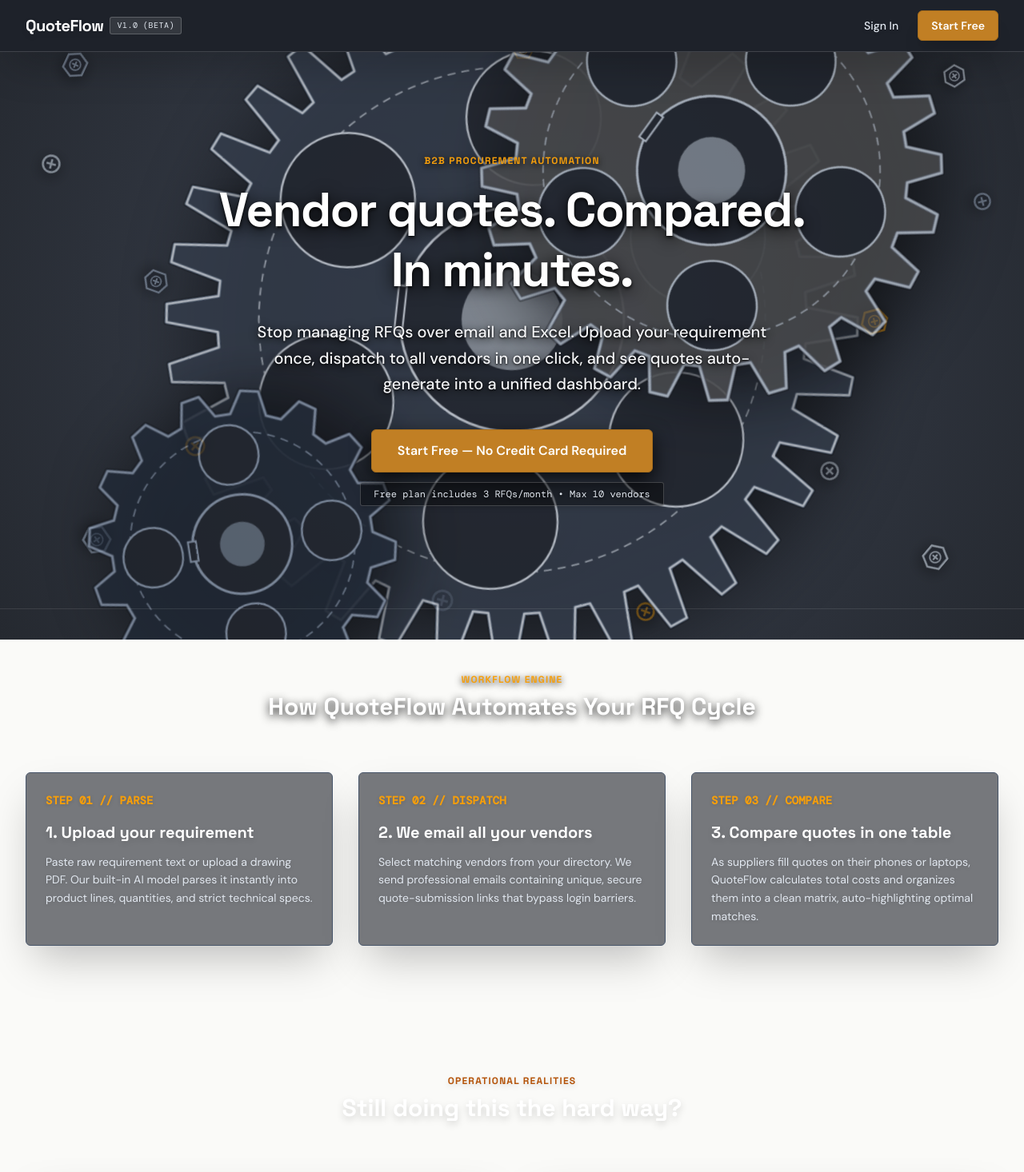
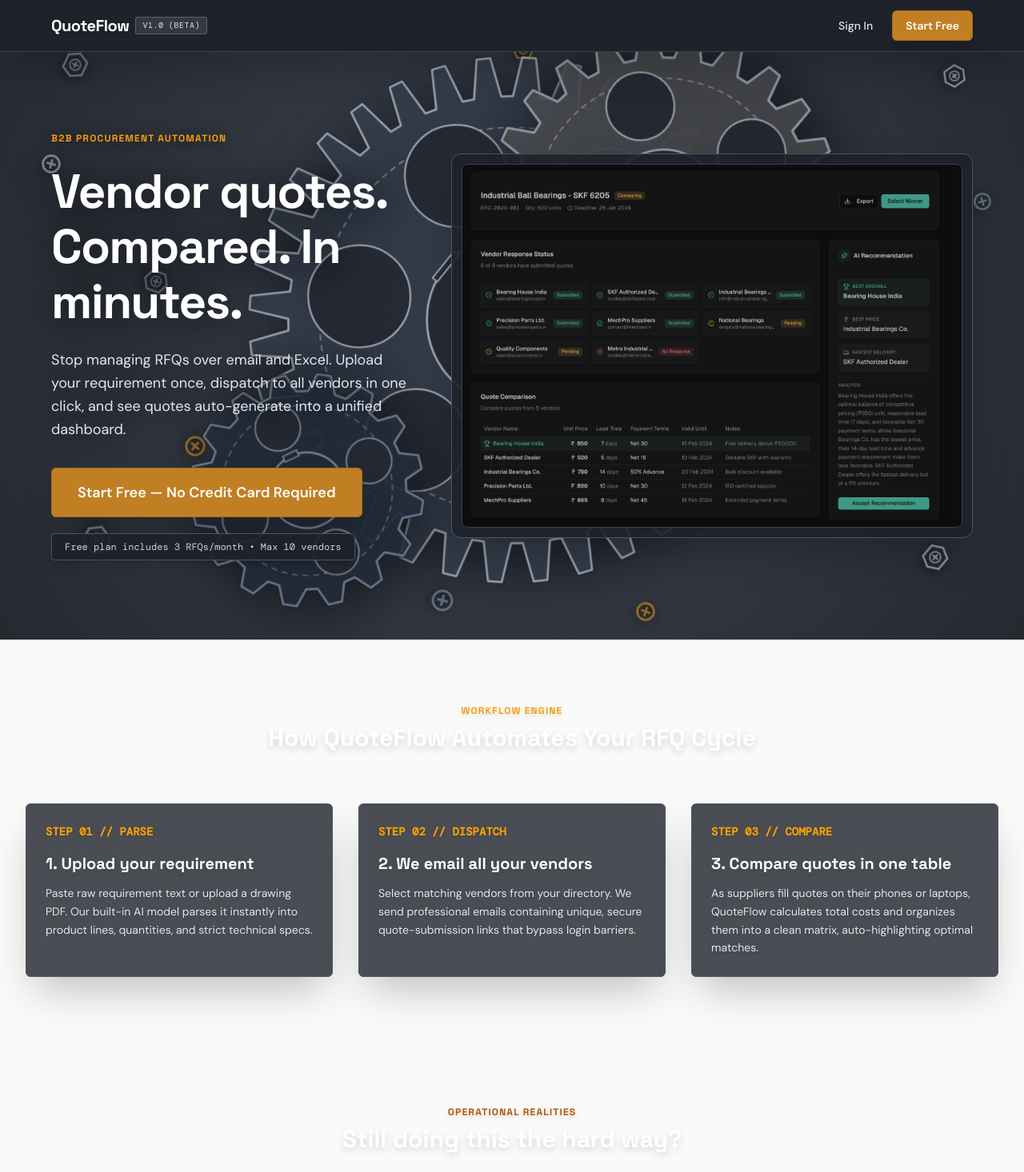
Before and after one commit to jatin02k/QuoteFlow, a Next.js app: page / in a window 1280 px wide. Shown: the top 1466 px of the page at 80% size. Built offline with nearby package versions, Linux system fonts and the light colour scheme.

Commit message:
update: hero section

```diff
--- a/src/app/page.tsx
+++ b/src/app/page.tsx
@@ -7,9 +7,9 @@
       {/* Iron Gray Industrial Background with CAD Gears & Scattered Screws */}
       <IndustrialBackground />
 
-      {/* 1. NAVBAR - Solid Opaque Bar (Gears not visible behind it) */}
+      {/* 1. NAVBAR - Solid Opaque Bar */}
       <nav className="border-b border-white/15 bg-[#1E222A] sticky top-0 z-50 shadow-2xl">
-        <div className="max-w-7xl mx-auto px-4 sm:px-6 lg:px-8 h-16 flex items-center justify-between">
+        <div className="w-full px-6 sm:px-12 lg:px-16 h-16 flex items-center justify-between">
           <div className="flex items-center gap-2">
             <span className="font-heading font-bold text-xl tracking-tight text-white drop-shadow-md">
               QuoteFlow
@@ -36,29 +36,57 @@
         </div>
       </nav>
 
-      {/* 2. HERO SECTION - Crisp Text Shadows */}
-      <header className="border-b border-white/10 bg-transparent py-24 lg:py-32">
-        <div className="max-w-4xl mx-auto text-center px-4 sm:px-6 lg:px-8">
-          <span className="text-xs uppercase font-heading font-bold tracking-widest text-[#F59E0B] mb-4 block [text-shadow:_0_2px_8px_rgba(0,0,0,0.95)]">
+      {/* 2. HERO SECTION - Full Viewport Height (100vh) & Uncropped Dashboard Image */}
+      <header className="border-b border-white/10 bg-transparent relative overflow-hidden min-h-[calc(100vh-64px)] flex items-center py-8 lg:py-0">
+        <div className="w-full px-6 sm:px-12 lg:px-16">
+          <div className="grid grid-cols-1 lg:grid-cols-12 gap-8 lg:gap-12 items-center">
+
+            {/* Left Column: Integrated Hero Core Text */}
+            <div className="lg:col-span-5 text-left space-y-6 z-10">
+              <span className="text-xs uppercase font-heading font-bold tracking-widest text-[#F59E0B] block drop-shadow-[0_2px_10px_rgba(0,0,0,1)]">
                 B2B Procurement Automation
               </span>
-          <h1 className="font-heading text-4xl sm:text-5xl lg:text-6xl font-extrabold tracking-tight text-white mb-6 leading-tight [text-shadow:_0_4px_20px_rgba(0,0,0,0.95),_0_2px_4px_rgba(0,0,0,0.9)]">
-            Vendor quotes. Compared. <br className="hidden sm:inline" />In minutes.
+
+              <h1 className="font-heading text-4xl sm:text-5xl lg:text-6xl font-extrabold tracking-tight text-white leading-[1.15] drop-shadow-[0_4px_24px_rgba(0,0,0,0.95)]">
+                Vendor quotes. <br />
+                Compared. In minutes.
               </h1>
-          <p className="text-lg sm:text-xl text-[#F3F4F6] max-w-2xl mx-auto mb-10 leading-relaxed font-body font-medium [text-shadow:_0_2px_12px_rgba(0,0,0,0.95),_0_1px_3px_rgba(0,0,0,0.9)]">
+
+              <p className="text-base sm:text-lg text-[#E2E8F0] font-body leading-relaxed max-w-xl font-normal drop-shadow-[0_2px_16px_rgba(0,0,0,0.95)]">
                 Stop managing RFQs over email and Excel. Upload your requirement once, dispatch to all vendors in one click, and see quotes auto-generate into a unified dashboard.
               </p>
-          <div className="flex flex-col items-center justify-center gap-3">
+
+              {/* Action Button & Plan Subtext */}
+              <div className="pt-2 space-y-4">
+                <div>
                   <Link
                     href="/login?signup=true"
-              className="bg-accent hover:bg-accent-hover text-white text-base font-bold px-8 py-3.5 rounded-md border border-accent-hover transition-colors w-full sm:w-auto shadow-[0_10px_25px_rgba(0,0,0,0.8)]"
+                    className="inline-block bg-accent hover:bg-accent-hover text-white text-base sm:text-lg font-bold px-8 py-4 rounded-md border border-accent-hover transition-colors shadow-2xl text-center"
                     style={{ borderRadius: '6px' }}
                   >
                     Start Free — No Credit Card Required
                   </Link>
-            <span className="text-xs font-mono text-[#E2E8F0] bg-black/40 px-4 py-1.5 rounded-sm border border-white/20 shadow-md [text-shadow:_0_1px_4px_rgba(0,0,0,0.9)]">
+                </div>
+
+                <div className="pt-1">
+                  <span className="text-xs font-mono text-[#CBD5E1] bg-[#1E222A]/90 px-4 py-2 rounded border border-[#475569] shadow-lg inline-block">
                     Free plan includes 3 RFQs/month • Max 10 vendors
                   </span>
+                </div>
+              </div>
+            </div>
+
+            {/* Right Side Image: Fully Visible, Uncropped Dashboard Screenshot */}
+            <div className="lg:col-span-7 w-full flex items-center justify-end z-10">
+              <div className="w-full max-w-3xl bg-[#1E222A]/90 p-2 sm:p-3 border border-[#475569] rounded-xl shadow-2xl">
+                <img
+                  src="/hero-dashboard.png"
+                  alt="QuoteFlow Live Vendor Quote Comparison Dashboard"
+                  className="w-full h-auto max-h-[78vh] object-contain rounded-lg border border-[#334155]"
+                />
+              </div>
+            </div>
+
           </div>
         </div>
       </header>
@@ -67,17 +95,17 @@
       <section className="py-20 border-b border-white/10 bg-transparent">
         <div className="max-w-7xl mx-auto px-4 sm:px-6 lg:px-8">
           <div className="text-center mb-16">
-            <span className="text-xs uppercase font-heading font-bold tracking-widest text-[#F59E0B] mb-2 block [text-shadow:_0_2px_8px_rgba(0,0,0,0.9)]">
+            <span className="text-xs uppercase font-heading font-bold tracking-widest text-[#F59E0B] mb-2 block drop-shadow-md">
               Workflow Engine
             </span>
-            <h2 className="font-heading text-3xl font-extrabold text-white [text-shadow:_0_3px_12px_rgba(0,0,0,0.9)]">
+            <h2 className="font-heading text-3xl font-extrabold text-white drop-shadow-lg">
               How QuoteFlow Automates Your RFQ Cycle
             </h2>
           </div>
 
           <div className="grid grid-cols-1 md:grid-cols-3 gap-8">
             {/* Step 1 */}
-            <div className="border border-[#475569] hover:border-accent/60 p-6 bg-[#1E222A]/60 backdrop-blur-xs shadow-2xl transition-all flex flex-col justify-between" style={{ borderRadius: '6px' }}>
+            <div className="border border-[#475569] hover:border-accent/60 p-6 bg-[#1E222A]/80 backdrop-blur-xs shadow-2xl transition-all flex flex-col justify-between" style={{ borderRadius: '6px' }}>
               <div>
                 <span className="font-mono text-sm text-[#F59E0B] font-bold block mb-4 drop-shadow-sm">STEP 01 // PARSE</span>
                 <h3 className="font-heading text-xl font-bold text-white mb-3 drop-shadow-md">
@@ -90,7 +118,7 @@
             </div>
 
             {/* Step 2 */}
-            <div className="border border-[#475569] hover:border-accent/60 p-6 bg-[#1E222A]/60 backdrop-blur-xs shadow-2xl transition-all flex flex-col justify-between" style={{ borderRadius: '6px' }}>
+            <div className="border border-[#475569] hover:border-accent/60 p-6 bg-[#1E222A]/80 backdrop-blur-xs shadow-2xl transition-all flex flex-col justify-between" style={{ borderRadius: '6px' }}>
               <div>
                 <span className="font-mono text-sm text-[#F59E0B] font-bold block mb-4 drop-shadow-sm">STEP 02 // DISPATCH</span>
                 <h3 className="font-heading text-xl font-bold text-white mb-3 drop-shadow-md">
@@ -103,7 +131,7 @@
             </div>
 
             {/* Step 3 */}
-            <div className="border border-[#475569] hover:border-accent/60 p-6 bg-[#1E222A]/60 backdrop-blur-xs shadow-2xl transition-all flex flex-col justify-between" style={{ borderRadius: '6px' }}>
+            <div className="border border-[#475569] hover:border-accent/60 p-6 bg-[#1E222A]/80 backdrop-blur-xs shadow-2xl transition-all flex flex-col justify-between" style={{ borderRadius: '6px' }}>
               <div>
                 <span className="font-mono text-sm text-[#F59E0B] font-bold block mb-4 drop-shadow-sm">STEP 03 // COMPARE</span>
                 <h3 className="font-heading text-xl font-bold text-white mb-3 drop-shadow-md">
@@ -132,7 +160,7 @@
 
           <div className="grid grid-cols-1 lg:grid-cols-2 gap-8 items-stretch">
             {/* The Old Way */}
-            <div className="border border-status-error/50 bg-[#1E222A]/60 backdrop-blur-xs p-8 flex flex-col justify-between shadow-2xl" style={{ borderRadius: '6px' }}>
+            <div className="border border-status-error/50 bg-[#1E222A]/80 backdrop-blur-xs p-8 flex flex-col justify-between shadow-2xl" style={{ borderRadius: '6px' }}>
               <div>
                 <div className="flex items-center justify-between pb-4 border-b border-white/15 mb-6">
                   <h3 className="font-heading text-lg font-extrabold text-status-error uppercase tracking-wider drop-shadow-sm">
@@ -175,7 +203,7 @@
             </div>
 
             {/* The QuoteFlow Way */}
-            <div className="border-2 border-accent bg-[#1E222A]/60 backdrop-blur-xs p-8 flex flex-col justify-between shadow-2xl" style={{ borderRadius: '6px' }}>
+            <div className="border-2 border-accent bg-[#1E222A]/80 backdrop-blur-xs p-8 flex flex-col justify-between shadow-2xl" style={{ borderRadius: '6px' }}>
               <div>
                 <div className="flex items-center justify-between pb-4 border-b border-white/15 mb-6">
                   <h3 className="font-heading text-lg font-extrabold text-[#F59E0B] uppercase tracking-wider drop-shadow-sm">
@@ -234,7 +262,7 @@
 
           <div className="grid grid-cols-1 md:grid-cols-2 gap-8 items-stretch">
             {/* Free Tier */}
-            <div className="border border-[#475569] hover:border-white/40 bg-[#1E222A]/60 backdrop-blur-xs p-8 flex flex-col justify-between shadow-2xl" style={{ borderRadius: '6px' }}>
+            <div className="border border-[#475569] hover:border-white/40 bg-[#1E222A]/80 backdrop-blur-xs p-8 flex flex-col justify-between shadow-2xl" style={{ borderRadius: '6px' }}>
               <div>
                 <div className="mb-6">
                   <h3 className="font-heading text-lg font-bold text-[#E2E8F0] uppercase tracking-wider drop-shadow-sm">Free</h3>
@@ -277,7 +305,7 @@
             </div>
 
             {/* Pro Tier */}
-            <div className="border-2 border-accent bg-[#1E222A]/60 backdrop-blur-xs p-8 flex flex-col justify-between relative shadow-2xl" style={{ borderRadius: '6px' }}>
+            <div className="border-2 border-accent bg-[#1E222A]/80 backdrop-blur-xs p-8 flex flex-col justify-between relative shadow-2xl" style={{ borderRadius: '6px' }}>
               <div className="absolute top-0 right-8 transform -translate-y-1/2 bg-accent text-white px-3 py-0.5 text-[10px] font-mono uppercase tracking-wider rounded-sm font-bold border border-accent-hover shadow-md">
                 Recommended
               </div>
@@ -327,7 +355,7 @@
             </div>
           </div>
 
-          <div className="mt-8 p-4 border border-white/20 bg-[#1E222A]/60 text-center shadow-lg" style={{ borderRadius: '6px' }}>
+          <div className="mt-8 p-4 border border-white/20 bg-[#1E222A]/80 text-center shadow-lg" style={{ borderRadius: '6px' }}>
             <span className="text-xs sm:text-sm text-[#E2E8F0] font-body">
               ⚡ <strong>Founding Member Discount:</strong> Get Pro for only <strong>₹xxx/month</strong>. Limited to the first 10 customers. Locked in forever.
             </span>
@@ -335,7 +363,7 @@
         </div>
       </section>
 
-      {/* 6. FOOTER - Solid Opaque Bar (Gears not visible behind it) */}
+      {/* 6. FOOTER */}
       <footer className="bg-[#1E222A] border-t border-white/15 py-12 relative z-10 shadow-2xl">
         <div className="max-w-7xl mx-auto px-4 sm:px-6 lg:px-8 flex flex-col md:flex-row items-center justify-between gap-6">
           <div className="text-center md:text-left">
--- a/src/components/landing/IndustrialBackground.tsx
+++ b/src/components/landing/IndustrialBackground.tsx
@@ -1,6 +1,6 @@
 "use client";
 
-import React, { useEffect, useRef } from "react";
+import React, { useEffect, useRef, useState } from "react";
 
 /**
  * Authentic Mechanical Gear SVG Component
@@ -43,14 +43,14 @@
     const a3 = startAngle + anglePerTeeth * 0.65;
     const a4 = startAngle + anglePerTeeth * 0.85;
 
-    const x1 = center + innerRadius * Math.cos(a1);
-    const y1 = center + innerRadius * Math.sin(a1);
-    const x2 = center + outerRadius * Math.cos(a2);
-    const y2 = center + outerRadius * Math.sin(a2);
-    const x3 = center + outerRadius * Math.cos(a3);
-    const y3 = center + outerRadius * Math.sin(a3);
-    const x4 = center + innerRadius * Math.cos(a4);
-    const y4 = center + innerRadius * Math.sin(a4);
+    const x1 = (center + innerRadius * Math.cos(a1)).toFixed(2);
+    const y1 = (center + innerRadius * Math.sin(a1)).toFixed(2);
+    const x2 = (center + outerRadius * Math.cos(a2)).toFixed(2);
+    const y2 = (center + outerRadius * Math.sin(a2)).toFixed(2);
+    const x3 = (center + outerRadius * Math.cos(a3)).toFixed(2);
+    const y3 = (center + outerRadius * Math.sin(a3)).toFixed(2);
+    const x4 = (center + innerRadius * Math.cos(a4)).toFixed(2);
+    const y4 = (center + innerRadius * Math.sin(a4)).toFixed(2);
 
     if (i === 0) {
       gearPath += `M ${x1} ${y1}`;
@@ -66,9 +66,9 @@
   const cutouts = [];
   for (let i = 0; i < spokeCount; i++) {
     const angle = (i * Math.PI * 2) / spokeCount;
-    const cx = center + cutoutDist * Math.cos(angle);
-    const cy = center + cutoutDist * Math.sin(angle);
-    cutouts.push({ cx, cy, r: cutoutRadius });
+    const cx = Number((center + cutoutDist * Math.cos(angle)).toFixed(2));
+    const cy = Number((center + cutoutDist * Math.sin(angle)).toFixed(2));
+    cutouts.push({ cx, cy, r: Number(cutoutRadius.toFixed(2)) });
   }
 
   return (
@@ -77,6 +77,7 @@
       height={size}
       viewBox={`0 0 ${size} ${size}`}
       className={`overflow-visible drop-shadow-[0_16px_32px_rgba(0,0,0,0.8)] ${className}`}
+      suppressHydrationWarning
     >
       {/* Outer Glow / Shadow Bevel */}
       <path
@@ -112,7 +113,7 @@
       <circle
         cx={center}
         cy={center}
-        r={innerRadius * 0.86}
+        r={Number((innerRadius * 0.86).toFixed(2))}
         fill="none"
         stroke={lightOutlineColor}
         strokeWidth="1.5"
@@ -137,7 +138,7 @@
       <circle
         cx={center}
         cy={center}
-        r={holeRadius}
+        r={Number(holeRadius.toFixed(2))}
         fill="#1E222A"
         stroke={lightOutlineColor}
         strokeWidth="2.5"
@@ -145,9 +146,9 @@
 
       {/* Axle Key Notch */}
       <rect
-        x={center - holeRadius * 0.2}
-        y={center - holeRadius - 4}
-        width={holeRadius * 0.4}
+        x={Number((center - holeRadius * 0.2).toFixed(2))}
+        y={Number((center - holeRadius - 4).toFixed(2))}
+        width={Number((holeRadius * 0.4).toFixed(2))}
         height={8}
         fill="#1E222A"
         stroke={lightOutlineColor}
@@ -157,7 +158,7 @@
       <circle
         cx={center}
         cy={center}
-        r={holeRadius * 0.45}
+        r={Number((holeRadius * 0.45).toFixed(2))}
         fill={lightOutlineColor}
         fillOpacity="0.6"
       />
@@ -193,6 +194,8 @@
 ];
 
 export default function IndustrialBackground() {
+  const [isMounted, setIsMounted] = useState(false);
+
   const gear1Ref = useRef<HTMLDivElement>(null);
   const gear2Ref = useRef<HTMLDivElement>(null);
   const gear3Ref = useRef<HTMLDivElement>(null);
@@ -203,6 +206,12 @@
   const gearAngleRef = useRef(0);
 
   useEffect(() => {
+    setIsMounted(true);
+  }, []);
+
+  useEffect(() => {
+    if (!isMounted) return;
+
     const handlePointerMove = (e: MouseEvent) => {
       mouseRef.current.x = e.clientX;
       mouseRef.current.y = e.clientY;
@@ -225,10 +234,8 @@
     });
 
     const updateLoop = () => {
-      // 1. GEAR ROTATION MATH (Constant Slow Idle + Scroll Speed Up - NO CURSOR ROTATION)
-      const idleSpeed = 0.08; // Constant smooth slow background rotation
+      const idleSpeed = 0.08;
 
-      // Decay scroll velocity input
       scrollRef.current.vy *= 0.9;
       const scrollBonus = Math.abs(scrollRef.current.vy) * 0.08;
 
@@ -246,7 +253,6 @@
         gear3Ref.current.style.transform = `rotate(${currentAngle * 2.25}deg)`;
       }
 
-      // 2. SCREWS & BOLTS CURSOR MAGNETIC REPULSION / REACTION
       const winW = window.innerWidth;
       const winH = window.innerHeight;
       const mouseX = mouseRef.current.x;
@@ -266,21 +272,20 @@
         const dx = actualX - mouseX;
         const dy = actualY - mouseY;
         const dist = Math.sqrt(dx * dx + dy * dy);
-        const radius = 220; // Magnetic field radius around cursor
+        const radius = 220;
 
         let targetDx = 0;
         let targetDy = 0;
         let targetDr = 0;
 
         if (dist < radius && dist > 0) {
-          const force = (1 - dist / radius) * 90; // Push force strength
+          const force = (1 - dist / radius) * 90;
           const angle = Math.atan2(dy, dx);
           targetDx = Math.cos(angle) * force;
           targetDy = Math.sin(angle) * force;
-          targetDr = force * 2; // Extra spin on push
+          targetDr = force * 2;
         }
 
-        // Smooth Lerp physics towards target home offset
         current.x += (targetDx - current.x) * 0.12;
         current.y += (targetDy - current.y) * 0.12;
         current.r += (targetDr - current.r) * 0.1;
@@ -300,7 +305,21 @@
       window.removeEventListener("scroll", handleScroll);
       cancelAnimationFrame(requestRef);
     };
-  }, []);
+  }, [isMounted]);
+
+  // Render clean background during SSR to prevent float math hydration mismatch
+  if (!isMounted) {
+    return (
+      <div className="fixed inset-0 -z-10 pointer-events-none overflow-hidden bg-[#2E323B]">
+        <div
+          className="absolute inset-0"
+          style={{
+            background: `radial-gradient(circle at 50% 50%, #3D4452 0%, #252930 100%)`,
+          }}
+        />
+      </div>
+    );
+  }
 
   return (
     <div className="fixed inset-0 -z-10 pointer-events-none overflow-hidden bg-[#2E323B] text-[#94A3B8]">
@@ -361,8 +380,8 @@
         </div>
       ))}
 
-      {/* HUGE Screen-Covering Interlocking Gears Cluster (CONSTANT IDLE ROTATION + SPEED UP ON SCROLL ONLY) */}
-      <div className="absolute top-1/2 left-1/2 -translate-x-1/2 -translate-y-1/2 opacity-75 scale-100 sm:scale-110 lg:scale-125">
+      {/* Screen-Covering Interlocking Gears Cluster (REDUCED SCALE FOR OPTIMAL VISUAL BALANCE) */}
+      <div className="absolute top-1/2 left-1/2 -translate-x-1/2 -translate-y-1/2 opacity-70 scale-75 sm:scale-85 lg:scale-95">
         <div className="relative w-[1050px] h-[1050px] flex items-center justify-center">
           {/* Main Center Gear (36 Teeth) */}
           <div
```
Also changed, not shown: public/hero-dashboard.png (added). Lines whose indentation alone changed are shown as unchanged.
